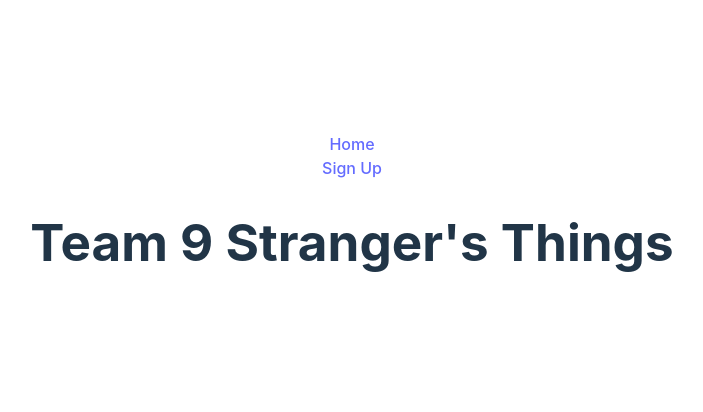
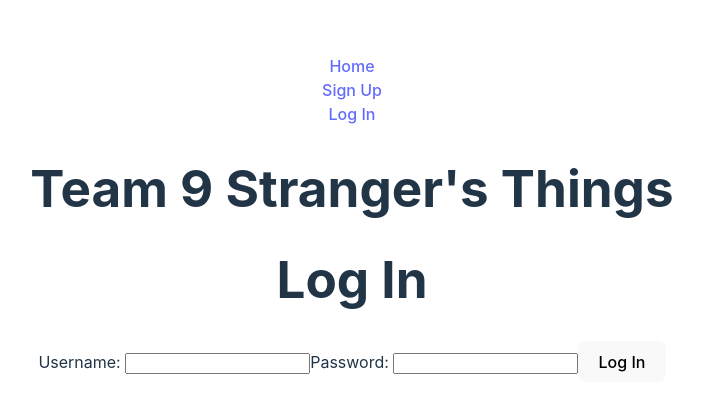
Before and after one commit to StrangerSouls/StrangerThings, a React (Vite) app in the folder Workshop30_StrangersThings/: page /login in a window 1280 px wide. Shown: the part 182-594 px from the top of the page, without its empty margins (288-991 px from the left). Built offline with nearby package versions, Linux system fonts and the light colour scheme.

Commit message:
loginform renders but not yet working

```diff
--- a/Workshop30_StrangersThings/src/App.jsx
+++ b/Workshop30_StrangersThings/src/App.jsx
@@ -2,7 +2,9 @@ import { Routes, Route } from "react-router-dom"
 import { useState } from "react"
 import Home from './components/Home'
 import SignUpForm from "./components/SignUpForm"
+import LogInForm from "./components/LogInForm"
 import NavBar from "./components/NavBar"
+
 
 
 import './App.css'
@@ -10,6 +12,8 @@ import './App.css'
 
 
 function App() {
+  const [, setToken] = useState(null);
+
   return (
     <>
 
@@ -20,8 +24,12 @@ function App() {
       <div id="main-section">
         <Routes>
           <Route path='/' element={<Home />} exact/>
-          <Route path='/signupform' element={<SignUpForm />}/>
-          {/* <Route path='/signin' element={<Authenticate />}/> */}
+          <Route path='/signupform' element={<SignUpForm setToken={setToken}/>}/>
+
+            <Route
+              path="/login"
+              element={<LogInForm setToken={setToken} />}
+            />
         </Routes>
       </div>
     </div>
--- a/Workshop30_StrangersThings/src/auth/login.js
+++ b/Workshop30_StrangersThings/src/auth/login.js
@@ -1,9 +1,9 @@
 import { saveTokenSessionStorage } from "./sessionStorage";
-import { BASE_URL } from '../utilities/constants';
+//import { BASE_URL } from '../utilities/constants';
 
 export async function loginUser(username, password) {
-
-
+	const BASE_URL = `https://strangers-things.herokuapp.com/api/${COHORT_NAME}`;
+	const COHORT_NAME = '2302-ACC-CT-WEB-PT-B';
 	try {
 		const response = await fetch(
 			`${BASE_URL}/users/login`, {
@@ -19,6 +19,8 @@ export async function loginUser(username, password) {
 				})
 			});
 			const result = await response.json();
+			console.log(result)
+			console.log("Result should be above this")
 
 			if (result && result.data && result.data.token) {
 				const token = result.data.token;
--- a/Workshop30_StrangersThings/src/components/LogInForm.jsx
+++ b/Workshop30_StrangersThings/src/components/LogInForm.jsx
@@ -1,23 +1,53 @@
 import { useState } from "react";
 import PropTypes from "prop-types";
 import { loginUser } from "../auth/login";
-import { BASE_URL } from "../utlities/constants";
+import { saveTokenSessionStorage } from "../auth/sessionStorage";
+
 
 export default function LogInForm({ setToken }) {
   const [userName, setUsername] = useState("");
   const [password, setPassword] = useState("");
   const [error, setError] = useState(null);
 
-  // ... LogInForm component code ...
+  const handleSubmit = async (event) => {
+    event.preventDefault();
+
+    try {
+      const response = await loginUser(userName, password);
+		console.log(response);
+		console.log("response should log above");
+      if (response && response.data && response.data.token) {
+        const token = response.data.token;
+        setToken(token);
+		saveTokenSessionStorage(token);
+      }
+    } catch (err) {
+      setError("Invalid username or password");
+    }
+  };
 
   return (
-   <div>
-	<h1> Log In </h1>
-	<form>
-
-	</form>
-   </div>
-
+    <div>
+      <h1> Log In </h1>
+      <form onSubmit={handleSubmit}>
+        <label>Username: </label>
+        <input
+          type="text"
+          value={userName}
+          onChange={(e) => setUsername(e.target.value)}
+          required
+        />
+        <label>Password: </label>
+        <input
+          type="password"
+          value={password}
+          onChange={(e) => setPassword(e.target.value)}
+          required
+        />
+        {error && <p>{error}</p>}
+        <button type="submit">Log In</button>
+      </form>
+    </div>
   );
 }
 
--- a/Workshop30_StrangersThings/src/components/NavBar.jsx
+++ b/Workshop30_StrangersThings/src/components/NavBar.jsx
@@ -4,9 +4,8 @@ export default function NavBar() {
 	return (
 		<nav>
 			<div><Link to="/">Home</Link></div>
-			<div>
-				<Link to="/signupform">Sign Up</Link>
-			</div>
+			<div><Link to="/signupform">Sign Up</Link></div>
+			<div><Link to="/login">Log In</Link></div>
 
 		</nav>
 	)
--- a/Workshop30_StrangersThings/src/components/SignUpForm.jsx
+++ b/Workshop30_StrangersThings/src/components/SignUpForm.jsx
@@ -1,6 +1,7 @@
 import { useState } from "react";
 import PropTypes from "prop-types";
 import { BASE_URL } from "../utlities/constants";
+import { saveTokenSessionStorage } from "../auth/sessionStorage";
 
 
 export default function SignUpForm({ setToken }) {
@@ -39,6 +40,7 @@ export default function SignUpForm({ setToken }) {
         if (result && result.data && result.data.token) {
           const token = result.data.token
           setToken(token);
+          saveTokenSessionStorage(token);
 
         }
         return result;
@@ -52,7 +54,7 @@ export default function SignUpForm({ setToken }) {
 
   return (
     <div id="container">
-      <h1>SignUpForm</h1>
+      <h1>Sign Up</h1>
       <form onSubmit={handleSubmit}>
         <label>
           Username:
```
